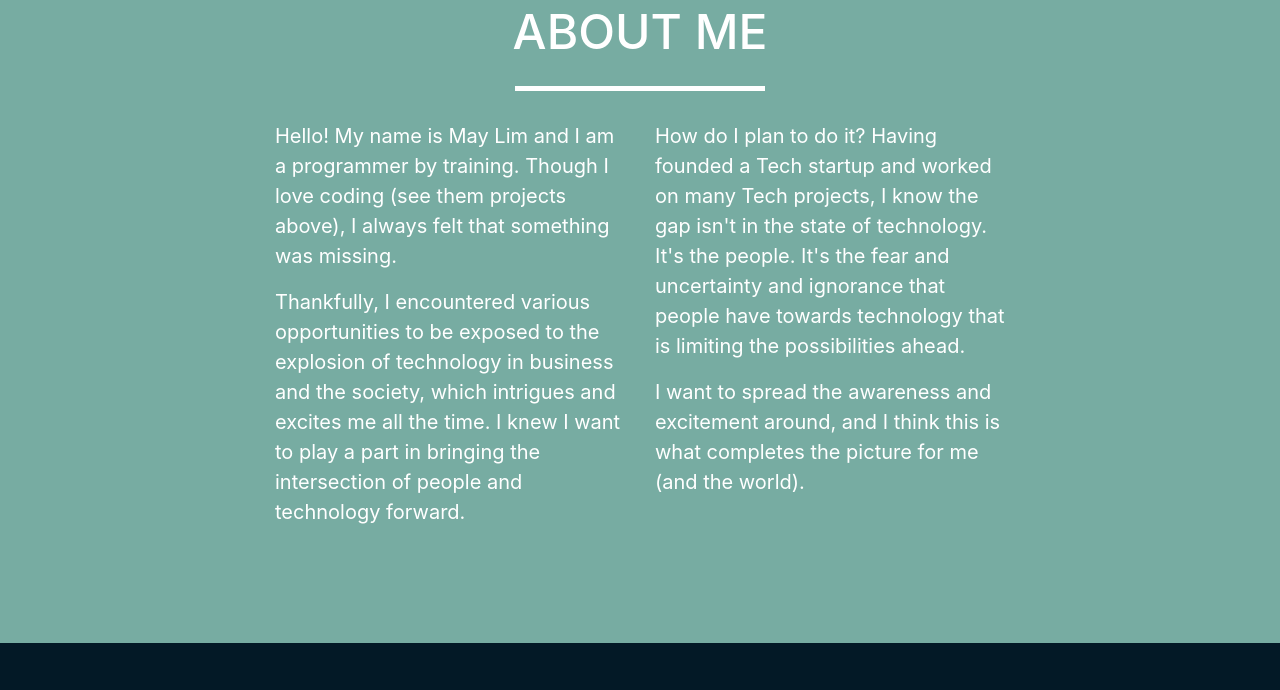
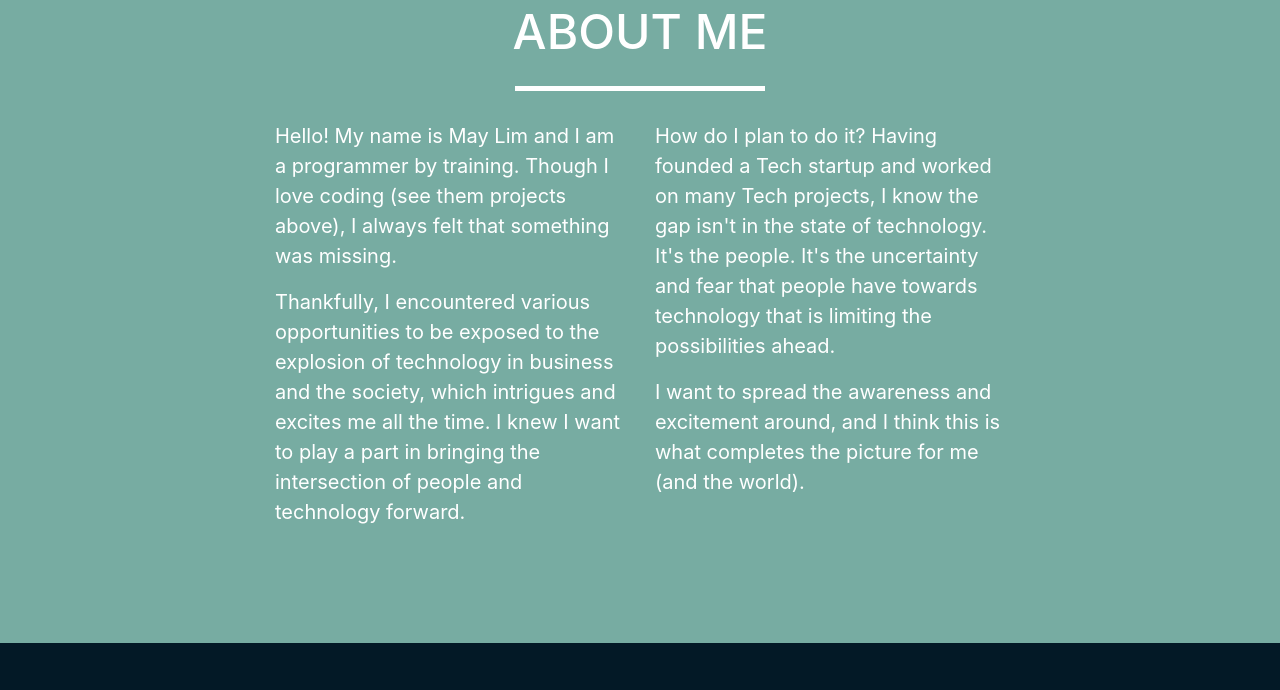
Before and after one commit to maylim17/maylim17.github.io, a website with bundled scripts: page index.html in a window 1280 px wide. Shown: the part 4020-4710 px from the top of the page. Built offline with nearby package versions, Linux system fonts and the light colour scheme.

Commit message:
Minor update

```diff
--- a/index.html
+++ b/index.html
@@ -386,7 +386,7 @@
           </div>
           <div class="col-lg-4 mr-auto">
             <p>
-              How do I plan to do it? Having founded a Tech startup and worked on many Tech projects, I know the gap isn't in the state of technology. It's the people. It's the fear and uncertainty and ignorance that people have towards technology that is limiting the possibilities ahead.
+              How do I plan to do it? Having founded a Tech startup and worked on many Tech projects, I know the gap isn't in the state of technology. It's the people. It's the uncertainty and fear that people have towards technology that is limiting the possibilities ahead.
             </p>
             <p>
               I want to spread the awareness and excitement around, and I think this is what completes the picture for me (and the world).
```
